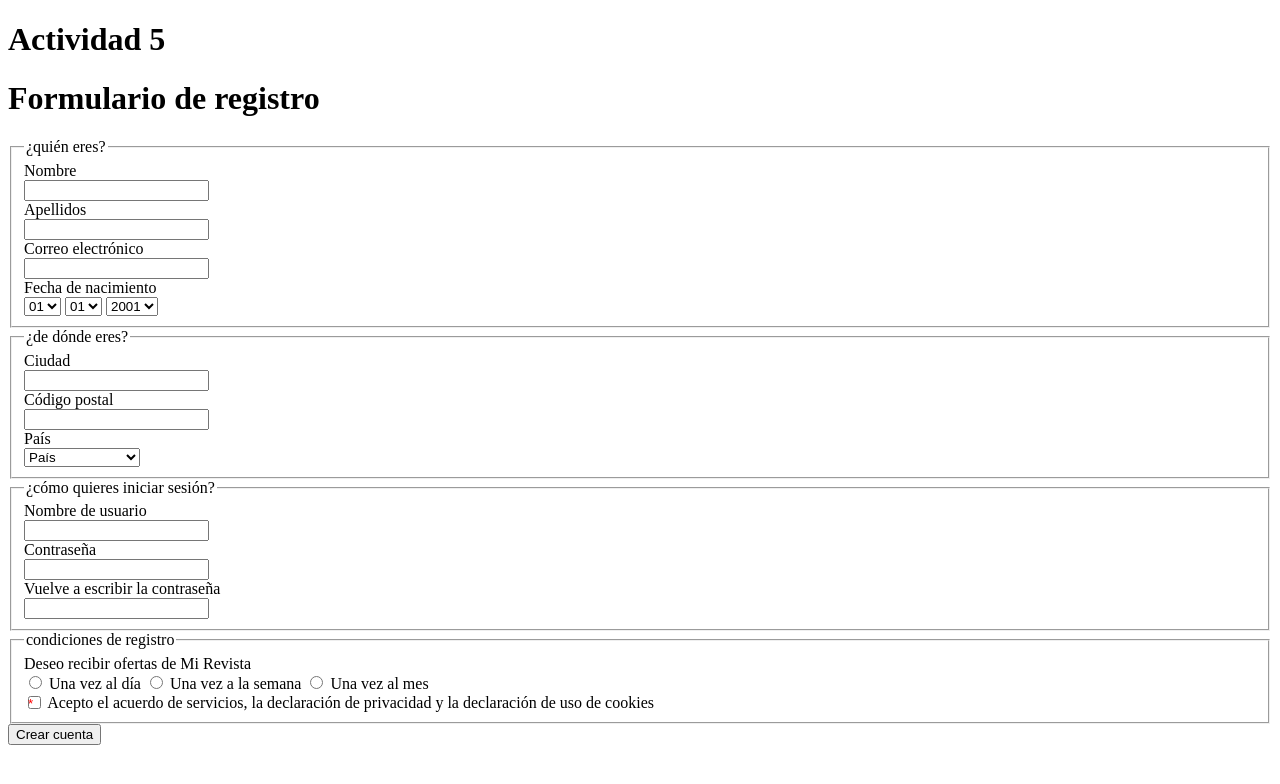
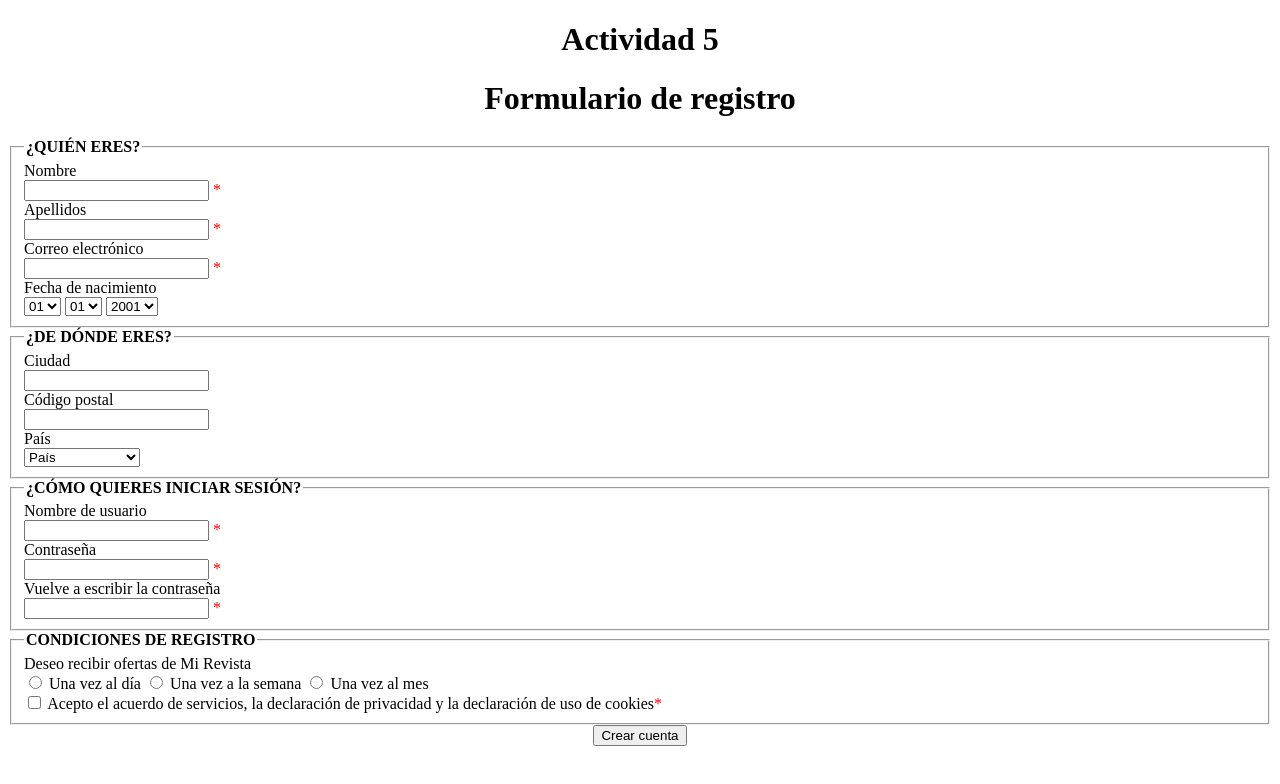
Before and after one commit to DainWs/2DAW_DIW, a plain HTML site: page 1Trimestre/Unit-3/Exercises/Worksheet-03/Actividad-05/index.html in a window 1280 px wide. Drawn offline with Linux system fonts and the light colour scheme.

Commit message:
finish worksheet 5

```diff
--- a/1Trimestre/Unit-3/Exercises/Worksheet-03/Actividad-05/css/index.css
+++ b/1Trimestre/Unit-3/Exercises/Worksheet-03/Actividad-05/css/index.css
@@ -1,8 +1,40 @@
-input:required::after {
+header {
+    text-align: center;
+}
+
+legend {
+    text-transform: uppercase;
+    font-weight: bold;
+}
+
+input[type="submit"] {
+    display:block;
+    margin:0px auto;
+}
+
+input:required + p {
+    display: contents;
+    color: red;
+}
+
+input:required + label::after {
     color: red;
     content: "*";
+}
+
+input:focus {
+    outline-color: yellow;
+    outline-offset: 1px;
 }
 
 input:invalid {
     color: red;
 }
+
+input:not([type="submit"]):valid {
+    color: green;
+}
+
+input[type="radio"], input[type="checkbox"] {
+    color: black;
+}
--- a/1Trimestre/Unit-3/Exercises/Worksheet-03/Actividad-05/index.html
+++ b/1Trimestre/Unit-3/Exercises/Worksheet-03/Actividad-05/index.html
@@ -20,11 +20,14 @@
                     <legend>¿quién eres?</legend>
 
                     <label for="name">Nombre</label><br/>
-                    <input id="name" type="text" name="name" required/><br/>
+                    <input id="name" type="text" name="name" required/>
+                    <p>*</p><br/>
                     <label for="surnames">Apellidos</label><br/>
-                    <input id="surnames" type="text" name="surnames"  required/><br/>
+                    <input id="surnames" type="text" name="surnames"  required/>
+                    <p>*</p><br/>
                     <label for="email">Correo electr&oacute;nico</label><br/>
-                    <input id="email" type="email" name="email" title="x@iesayala.com &oacute; x@gmail.com" pattern="[^@]+@(?:iesayala.com|gmail.com)$" required/><br/>
+                    <input id="email" type="email" name="email" title="x@iesayala.com &oacute; x@gmail.com" pattern="[^@]+@(?:iesayala.com|gmail.com)$" required/>
+                    <p>*</p><br/>
 
                     <label for="birth-date-day">Fecha de nacimiento</label><br/>
                     <select id="birth-date-day" name="birth-date-day">
@@ -118,11 +121,14 @@
                     <legend>¿c&oacute;mo quieres iniciar sesi&oacute;n?</legend>
 
                     <label for="username">Nombre de usuario</label><br/>
-                    <input id="username" type="text" name="username" maxlength="15" required/><br/>
+                    <input id="username" type="text" name="username" maxlength="15" required/>
+                    <p>*</p><br/>
                     <label for="password">Contrase&ntilde;a</label><br/>
-                    <input id="password" type="password" name="password" required/><br/>
+                    <input id="password" type="password" name="password" required/>
+                    <p>*</p><br/>
                     <label for="confirmedpassword">Vuelve a escribir la contrase&ntilde;a</label><br/>
-                    <input id="confirmedpassword" type="password" name="confirmedpassword" required/><br/>
+                    <input id="confirmedpassword" type="password" name="confirmedpassword" required/>
+                    <p>*</p><br/>
                 </fieldset>
                 <fieldset>
                     <legend>condiciones de registro</legend>
```
